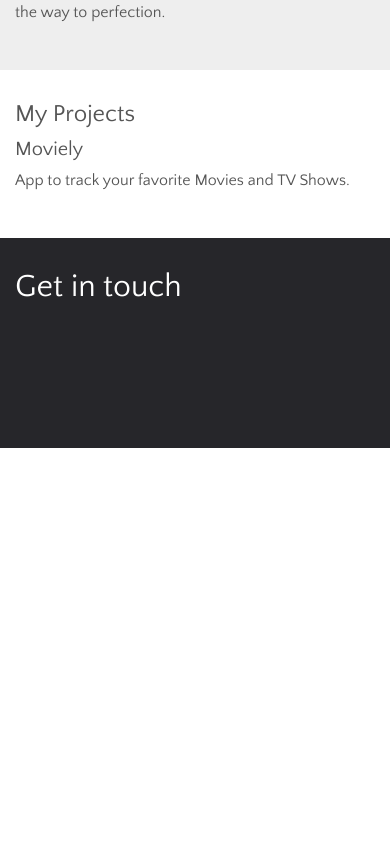
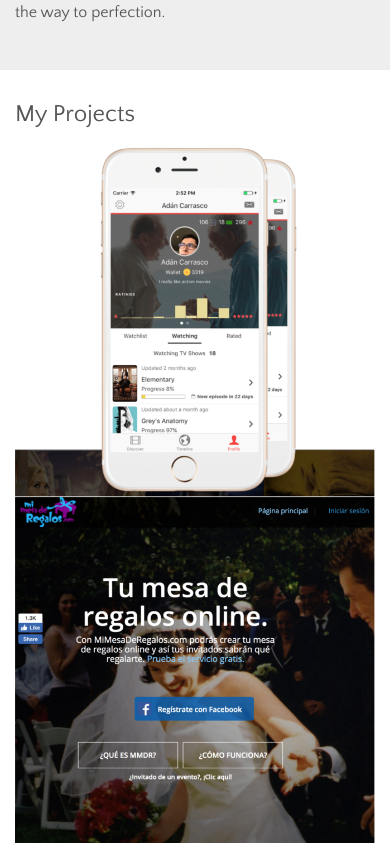
Before and after one commit to adancarrasco/adancarrasco_com, a React app: page / in a window 390 px wide. Shown: the part 3161-4004 px from the top of the page. Before the commit the page ends 3609 px from the top, so only its background shows below. Built offline with nearby package versions, Linux system fonts and the light colour scheme.

Commit message:
Add Projects component.

```diff
--- a/src/App.js
+++ b/src/App.js
@@ -1,6 +1,7 @@
 import React, {Component} from 'react';
 import expertiseData from './data/expertise.json';
 import skillsData from './data/skills.json';
+import projectsData from './data/projects.json';
 import './App.css';
 import Header from './components/Header';
 import PersonalDetails from './components/PersonalDetails';
@@ -14,6 +15,7 @@
   state = {
     expertiseItems: expertiseData.expertise,
     skillsItems: skillsData.skills,
+    projectsItems: projectsData.projects,
   };
   render() {
     return (
@@ -23,7 +25,7 @@
         <Skills skills={this.state.skillsItems} />
         <Expertise expertise={this.state.expertiseItems} />
         <MyMotto />
-        <MyProjects />
+        <MyProjects projects={this.state.projectsItems} />
         <Contact />
       </div>
     );
--- a/src/components/MyProjects.js
+++ b/src/components/MyProjects.js
@@ -1,23 +1,34 @@
 import React from 'react';
 
-const MyProjects = props => (
+const MyProjects = props => {
+  const renderProject = project => (
+    <div
+      className="project-container col-xs-12 col-sm-6 col-md-4"
+      key={project.title}
+    >
+      <img src={project.image} alt={project.title} />
+      <div className="project-details-container">
+        <div className="project-details-opacity" />
+        <div className="project-details">
+          <h5 className="project-title">{project.title}</h5>
+          <p className="project-desc">{project.description}</p>
+        </div>
+      </div>
+    </div>
+  );
+
+  return (
     <div className="projects">
       <div className="container">
         <h4>My Projects</h4>
         <div className="projects-container">
           <div className="projects-container row">
-          <div className="project-container col-xs-12 col-sm-6 col-md-4">
-            <div className="project-details">
-              <h5 className="project-title">Moviely</h5>
-              <p className="project-desc">
-                App to track your favorite Movies and TV Shows.
-              </p>
-            </div>
-          </div>
+            {props.projects.map(renderProject)}
           </div>
         </div>
       </div>
     </div>
   );
+};
 
 export default MyProjects;
--- /dev/null
+++ b/src/data/projects.json
@@ -0,0 +1,20 @@
+{
+  "projects": [
+    {
+      "title": "Moviely",
+      "description": "App to track your favorite Movies and TV Shows.",
+      "image": "/img/projects/MovielyThumb.png"
+    },
+    {
+      "title": "MiMesaDeRegalos.com",
+      "description":
+        "Create wish lists so your friends know what to give you as gift.",
+      "image": "/img/projects/MMDRThumb.png"
+    },
+    {
+      "title": "Xololitos",
+      "description": "Virtual pets installed on your desktop.",
+      "image": "/img/projects/XololitosThumb.png"
+    }
+  ]
+}
--- a/src/index.scss
+++ b/src/index.scss
@@ -82,6 +82,65 @@
 // My Projects
 .projects {
   padding: 30px 0;
+  .project-container {
+    width: 100%;
+    height: 100%;
+    img {
+      width: 100%;
+    }
+    .project-details-container {
+      position: absolute;
+      top: 0;
+      height: inherit;
+      text-align: center;
+      margin-right: 15px;
+      .project-title,
+      .project-desc {
+        color: #fff;
+      }
+      .project-details-opacity {
+        background-color: #000;
+        width: 100%;
+        height: 100%;
+        position: absolute;
+        opacity: 0;
+        transition: opacity 800ms;
+      }
+      .project-details {
+        top: 30%;
+        position: relative;
+        padding: 15px;
+        .project-title {
+          position: relative;
+          opacity: 0;
+          transform: translateY(-20px);
+          transition: transform 600ms, opacity 600ms;
+        }
+        .project-desc {
+          position: relative;
+          opacity: 0;
+          transform: translateY(20px);
+          transition: transform 600ms, opacity 600ms;
+        }
+      }
+      &:hover {
+        .project-details-opacity {
+          opacity: 0.85;
+          transition: opacity 600ms;
+        }
+        .project-title {
+          opacity: 1;
+          transform: translateY(0px);
+          transition: transform 800ms, opacity 800ms;
+        }
+        .project-desc {
+          opacity: 1;
+          transform: translateY(0px);
+          transition: transform 800ms, opacity 800ms;
+        }
+      }
+    }
+  }
 }
 
 // Contact
@@ -149,37 +208,6 @@
 
 /*CONTACT*/
 
-.container.bg-black {
-  padding-bottom: 80px;
-}
-
-.container.bg-black,
-.contact,
-#contact-form input,
-#contact-form textarea {
-  color: #fff;
-}
-
-.social-links {
-  list-style: none;
-  margin-bottom: 0;
-}
-.social-links li {
-  display: inline-block;
-  font-size: 2em;
-  margin: 5px;
-}
-
-.social-links a {
-  color: #fff;
-}
-.social-links a:hover {
-  color: #9b9b9b;
-}
-
 footer {
   background-color: #26262a;
 }
-
-@media (min-width: 0px) {
-}
```
Also changed, not shown: public/img/projects/MMDRThumb.png (added), public/img/projects/MovielyThumb.png (added). Lines whose indentation alone changed are shown as unchanged.
